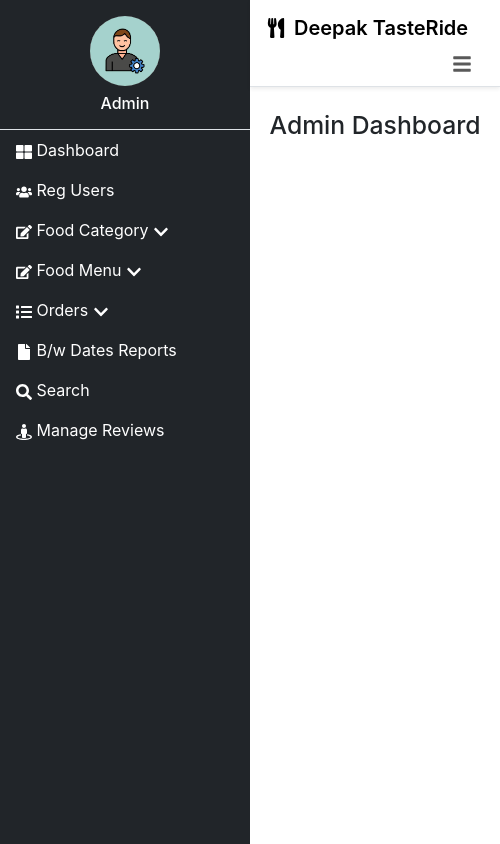
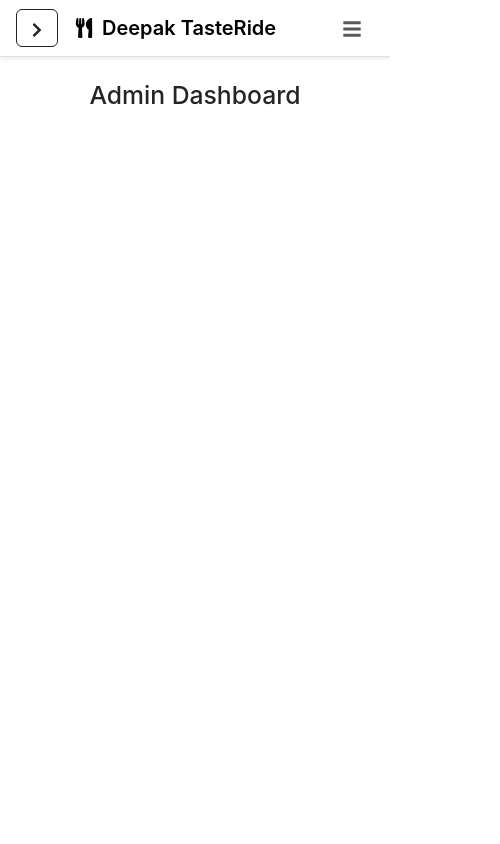
Before and after one commit to deepakmaharana278/Food-Ordering-System, a React (Create React App) app in the folder frontend/: page /admin-dashboard in a window 390 px wide. Shown: the whole page, 500 px wide, since content can reach past the window. Built offline with nearby package versions, Linux system fonts and the light colour scheme.

Commit message:
complete Admin Sidebar

```diff
--- a/frontend/src/components/AdminHeader.js
+++ b/frontend/src/components/AdminHeader.js
@@ -1,8 +1,8 @@
-import React, { useState } from 'react';
-import { FaBars, FaBell, FaSignOutAlt, FaUtensils } from 'react-icons/fa';
+import React from 'react';
+import { FaBars, FaBell, FaChevronLeft, FaChevronRight, FaSignOutAlt, FaUtensils } from 'react-icons/fa';
 import { useNavigate } from 'react-router-dom';
 
-const AdminHeader = () => {
+const AdminHeader = ({toggleSidebar,sidebarOpen}) => {
 
   const navigate = useNavigate();
 
@@ -13,6 +13,11 @@ const AdminHeader = () => {
 
   return (
     <nav className='navbar navbar-expand-lg navbar-light bg-white border-bottom px-3 shadow-sm'>
+
+      <button className='btn btn-outline-dark me-3' onClick={toggleSidebar}>
+        {sidebarOpen ? <FaChevronLeft/> : <FaChevronRight/>}
+      </button>
+
       <span className='navbar-brand fw-semibold d-flex align-items-center'>
         <FaUtensils className='me-2'/> Deepak TasteRide
       </span>
--- a/frontend/src/components/AdminLayout.js
+++ b/frontend/src/components/AdminLayout.js
@@ -1,14 +1,33 @@
-import React from "react";
+import React, { useEffect, useState } from "react";
 import "../styles/admin.css";
 import AdminSidebar from "../components/AdminSidebar";
 import AdminHeader from "./AdminHeader";
 
-const AdminLayout = ({children}) => {
+const AdminLayout = ({ children }) => {
+  const [sidebarOpen, setSidebarOpen] = useState(true);
+
+  useEffect(() => {
+    const handleResize = () => {
+      if (window.innerWidth < 768) {
+        setSidebarOpen(false); // Mobile view
+      } else {
+        setSidebarOpen(true) // Desktop view
+      }
+    }
+
+    handleResize() //intial check
+    window.addEventListener("resize", handleResize);
+    return () => window.removeEventListener("resize", handleResize);
+  }, []);
+
+  const toggleSidebar = () => setSidebarOpen(prev => !prev);
+
   return (
     <div className="d-flex">
-      <AdminSidebar />
-      <div id="page-content-wrapper" className="w-100">
-        <AdminHeader />
+      {sidebarOpen && <AdminSidebar />}
+
+      <div id="page-content-wrapper" className={`w-100 ${sidebarOpen ? 'with-sidebar' : 'full-width'}`}>
+        <AdminHeader toggleSidebar={toggleSidebar} sidebarOpen={sidebarOpen} />
         <div className="container-fluid mt-4">
             {children}
         </div>
--- a/frontend/src/styles/admin.css
+++ b/frontend/src/styles/admin.css
@@ -14,6 +14,11 @@
     background-color: #1a1a1a !important;
     color: yellow !important;
 }
-#page-content-wrapper{
+#page-content-wrapper.with-sidebar{
     margin-left: 250px;
+    transition: margin-left 0.3s ease;
 }
+#page-content-wrapper.full-width{
+    margin-left: 0px;
+    transition: margin-left 0.3s ease;
+}
```
